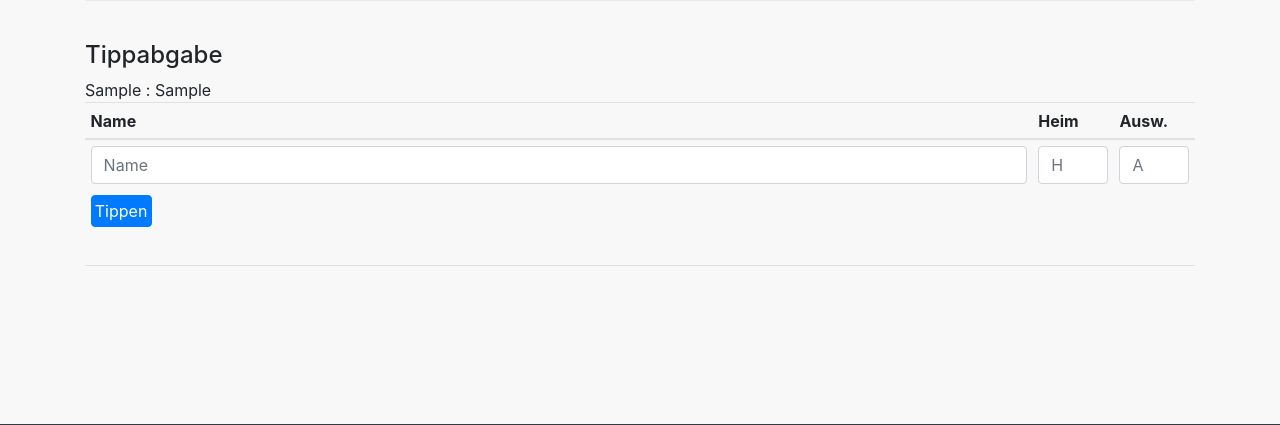
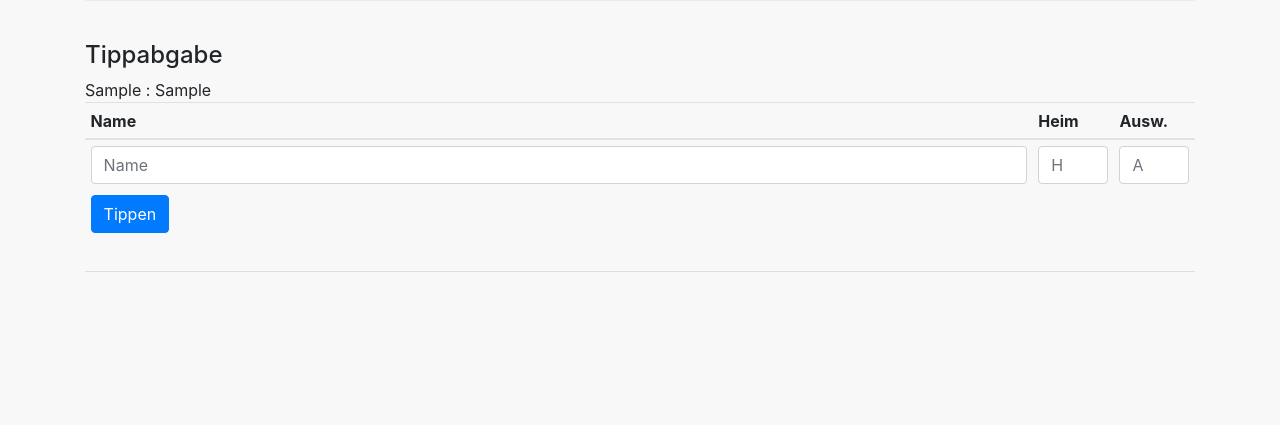
Before and after one commit to tobias124/newTest, a Flask app: page /bet in a window 1280 px wide. Shown: the part 316-741 px from the top of the page. Run offline with Flask 2, Linux system fonts and the light colour scheme; a user stored in the database is signed in; tables that the repository leaves empty hold one stand-in row (values such as "Sample post"); some libraries are stand-ins or nearby versions.

Commit message:
changes index aktuelle spiele, tippen button size

```diff
--- a/website/templates/bet.html
+++ b/website/templates/bet.html
@@ -9,9 +9,6 @@
     border-top: 1px solid #dee2e6;
   }
 
-  #bet_button {
-      padding: 0.2rem 0.2rem;
-  }
 </style>
 
 <h1>Tippen <img src="./static/img/betting.png" width="40px" height="auto" alt="bet"> </h1>
--- a/website/templates/index.html
+++ b/website/templates/index.html
@@ -68,11 +68,11 @@
 
 
 <h5 align="left">Aktuelle Spiele:</h5>
-
+<div class="table-responsive">
 {% for table in recent_games %}
 {{table|safe}}
 {% endfor %}
-
+</div>
 
 <br/>
 <br/>
--- a/website/views.py
+++ b/website/views.py
@@ -44,7 +44,7 @@ def home():
                            user_last_name=current_user.last_name, winners=winners, number_of_active_games=number_of_active_games,
                            games_done=games_done, number_of_winners=number_of_winners, games_active=games_active,
                            glw_table = [glw_table.to_html (header=True, index=False, classes='table-sm table-striped')],
-                           recent_games = [recent_games.to_html (header=True, index=False, classes='table table-striped table-borderless table-responsive recent_games')])
+                           recent_games = [recent_games.to_html (header=True, index=False, classes='table table-striped table-borderless recent_games')])
 
 
 @views.route('/bet-delete/<int:id>', methods=['POST', 'GET'])
```
